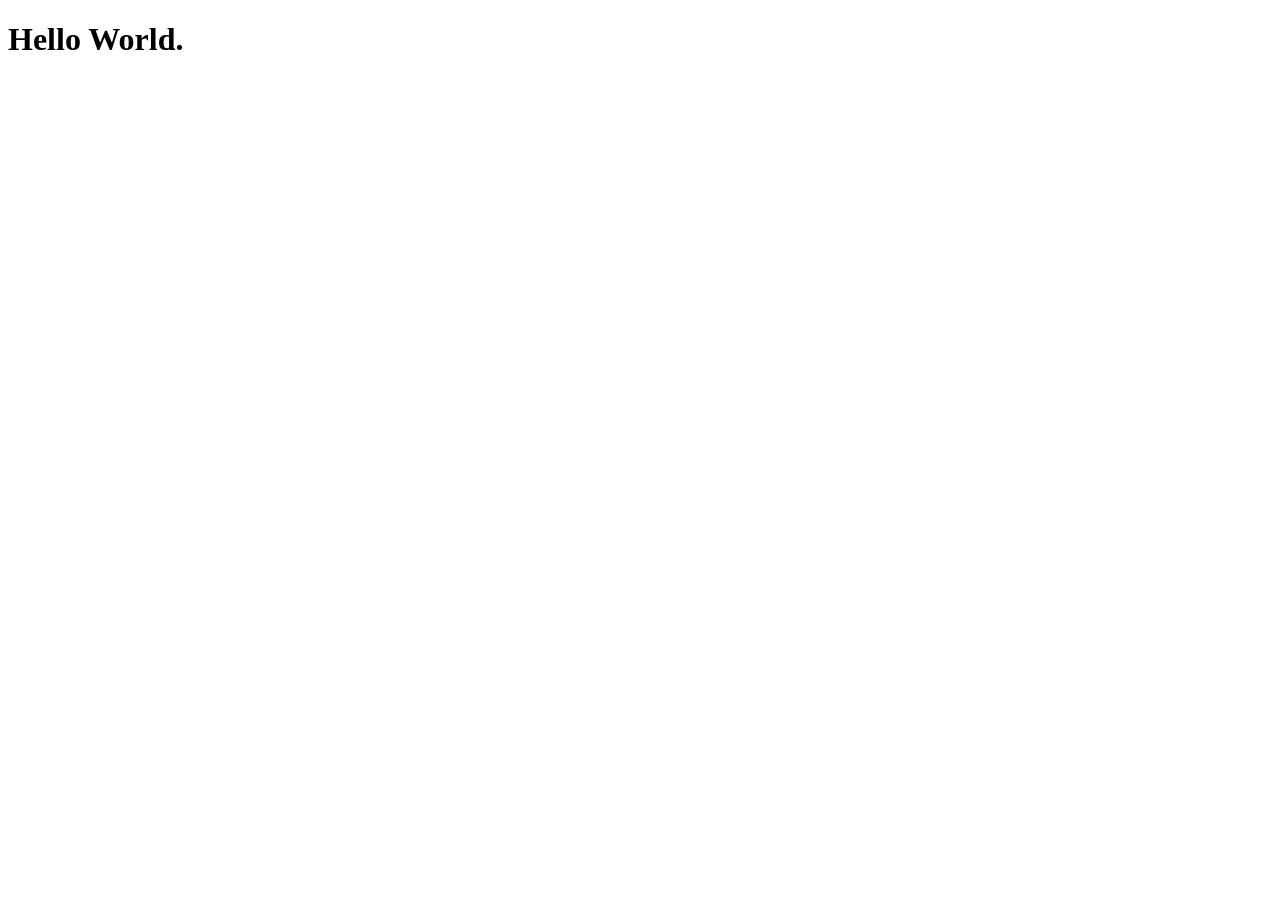
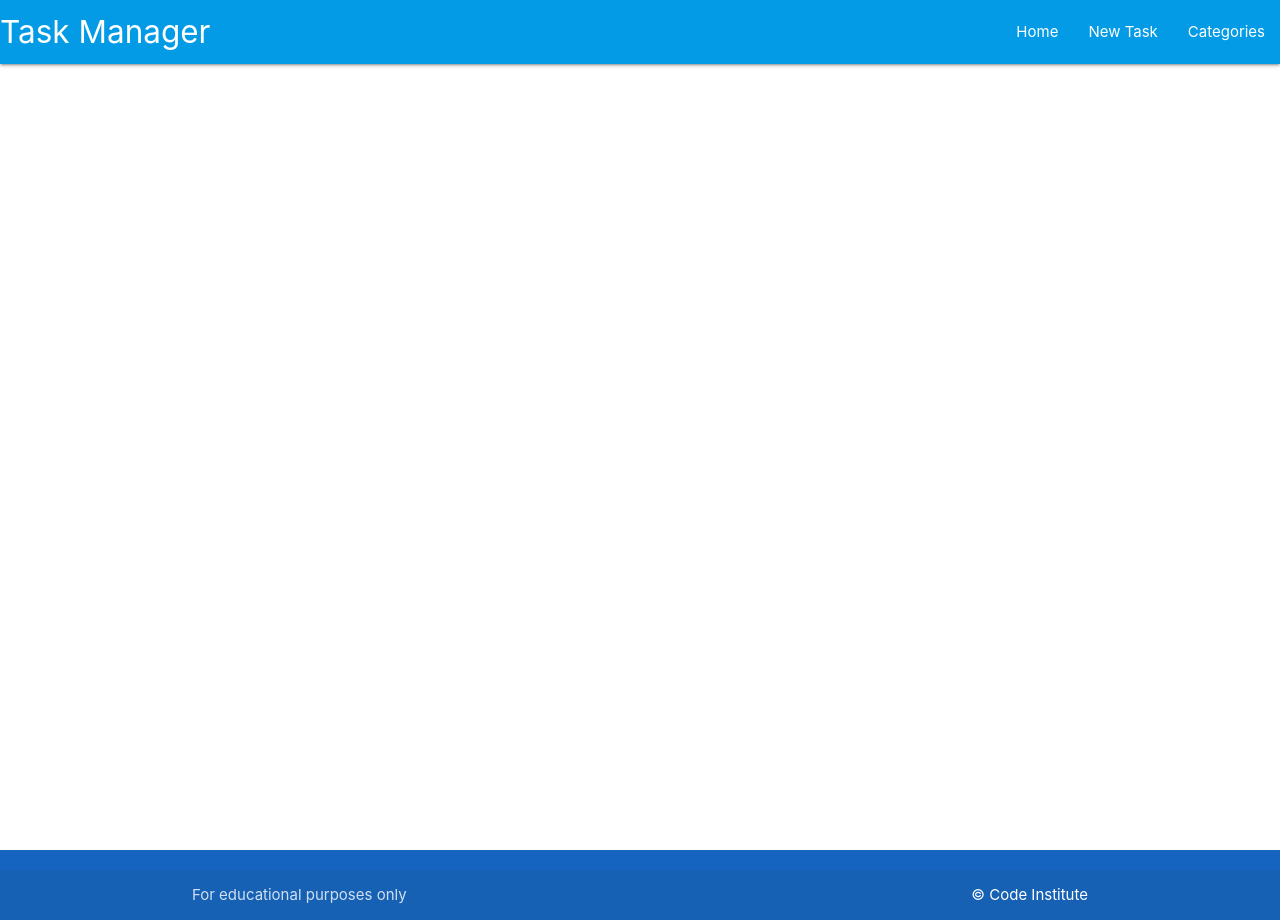
Before and after one commit to VeronicaLourens/task-manager, a Flask app: page / in a window 1280 px wide. Before the commit the page is almost empty. Run offline with Flask 2, Linux system fonts and the light colour scheme.

Commit message:
Basic template structures.

```diff
--- /dev/null
+++ b/taskmanager/static/css/style.css
@@ -0,0 +1,9 @@
+body {
+    display: flex;
+    min-height: 100vh;
+    flex-direction: column;
+}
+
+main {
+    flex: 1 0 auto;
+}
--- /dev/null
+++ b/taskmanager/static/js/script.js
@@ -0,0 +1,5 @@
+document.addEventListener("DOMContentLoaded", function () {
+    // sidenav initialization
+    let sidenav = document.querySelectorAll(".sidenav");
+    M.Sidenav.init(sidenav);
+});
--- a/taskmanager/templates/base.html
+++ b/taskmanager/templates/base.html
@@ -4,11 +4,67 @@
     <meta charset="UTF-8">
     <meta http-equiv="X-UA-Compatible" content="IE=edge">
     <meta name="viewport" content="width=device-width, initial-scale=1.0">
+    <!--font awesome-->
+    <link rel="stylesheet" href="https://cdnjs.cloudflare.com/ajax/libs/font-awesome/5.15.3/css/all.min.css"
+        integrity="sha512-iBBXm8fW90+nuLcSKlbmrPcLa0OT92xO1BIsZ+ywDWZCvqsWgccV3gFoRBv0z+8dLJgyAHIhR35VZc2oM/gI1w=="
+        crossorigin="anonymous" referrerpolicy="no-referrer">
+
+    <!-- Compiled and minified CSS -->
+    <link rel="stylesheet" href="https://cdnjs.cloudflare.com/ajax/libs/materialize/1.0.0/css/materialize.min.css">
+
+    <!--link style.css-->
+    <link rel="stylesheet" href="{{ url_for('static', filename='css/style.css') }}" type="text/css">
     <title>Task Manager</title>
 </head>
 <body>
 
-    <h1>Hello World.</h1>
+    <!-- <h1>Hello World.</h1> -->
 
+    <!--top navbar-->
+    <header>
+        <nav class="light-blue darken-1">
+            <div class="nav-wrapper">
+                <a href="{{ url_for('home') }}" class="brand-logo">Task Manager</a>
+                <a href="#" data-target="mobile-demo" class="sidenav-trigger"><i class="fas fa-bars"></i></a>
+                <ul class="right hide-on-med-and-down">
+                    <li><a href="{{ url_for('home') }}">Home</a></li>
+                    <li><a href="">New Task</a></li>
+                    <li><a href="">Categories</a></li>
+
+                </ul>
+            </div>
+        </nav>
+
+        <!--mobile sidenav-->
+
+        <ul class="sidenav" id="mobile-demo">
+            <li><a href="{{ url_for('home') }}">Home</a></li>
+            <li><a href="">New Task</a></li>
+            <li><a href="">Categories</a></li>
+
+        </ul>
+
+    </header>
+
+    <main class="container">
+        {% block content %}
+        {% endblock %}
+    </main>
+
+    <footer class="page-footer blue darken-3">
+        <div class="footer-copyright">
+            <div class="container">
+                For educational purposes only
+                <a class="white-text right" href="https://codeinstitute.net" target="_blank">&copy; Code Institute</a>
+            </div>
+        </div>
+    </footer>
+
+
+    <!-- Compiled and minified JavaScript -->
+    <script src="https://cdnjs.cloudflare.com/ajax/libs/materialize/1.0.0/js/materialize.min.js"></script>
+
+    <!--link script.js-->
+    <script src="{{ url_for('static', filename='js/script.js') }}"></script>
 </body>
 </html>
--- /dev/null
+++ b/taskmanager/templates/tasks.html
@@ -0,0 +1,6 @@
+{% extends "base.html" %}
+{% block content %}
+
+<h3 class="light-blue-text text-darken-4 center-align">Tasks</h3>
+
+{% endblock %}
```
